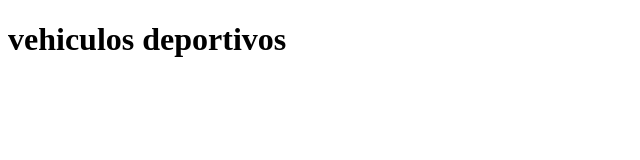
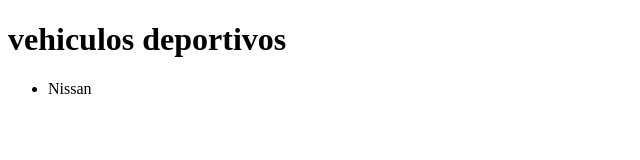
Before and after one commit to MoralesNovaJorge/RUBRICA, a plain HTML site: page index.html in a window 1280 px wide. Shown: the full height of the page, 0-640 px from the left. Drawn offline with Linux system fonts and the light colour scheme.

Commit message:
commit 4 rama develop

```diff
--- a/index.html
+++ b/index.html
@@ -7,5 +7,10 @@
 <body>
 <h1>vehiculos deportivos</h1>
 
+<ul>
+    <li>Nissan</li>
+
+</ul>
+
 </body>
 </html>
```
